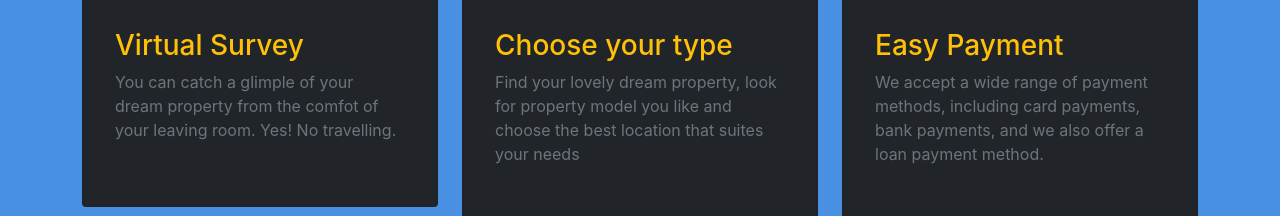
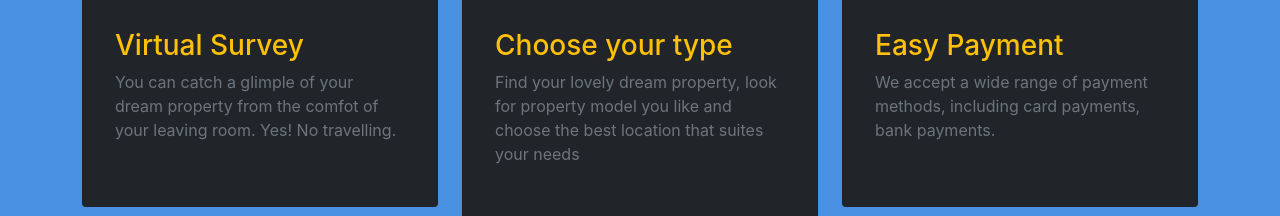
Before and after one commit to hermitex/makazi, a React (Create React App) app: page / in a window 1280 px wide. Shown: the part 632-848 px from the top of the page. Built offline with nearby package versions, Linux system fonts and the light colour scheme.

Commit message:
fix home page

```diff
--- a/src/components/home/Home.jsx
+++ b/src/components/home/Home.jsx
@@ -80,8 +80,7 @@ function Home() {
                 <CardTitle className="h3 text-warning">Easy Payment</CardTitle>
                 <CardText className="text-muted">
                   We accept a wide range of payment methods, including card
-                  payments, bank payments, and we also offer a loan payment
-                  method.
+                  payments, bank payments.
                 </CardText>
               </CardBody>
             </Card>
```
